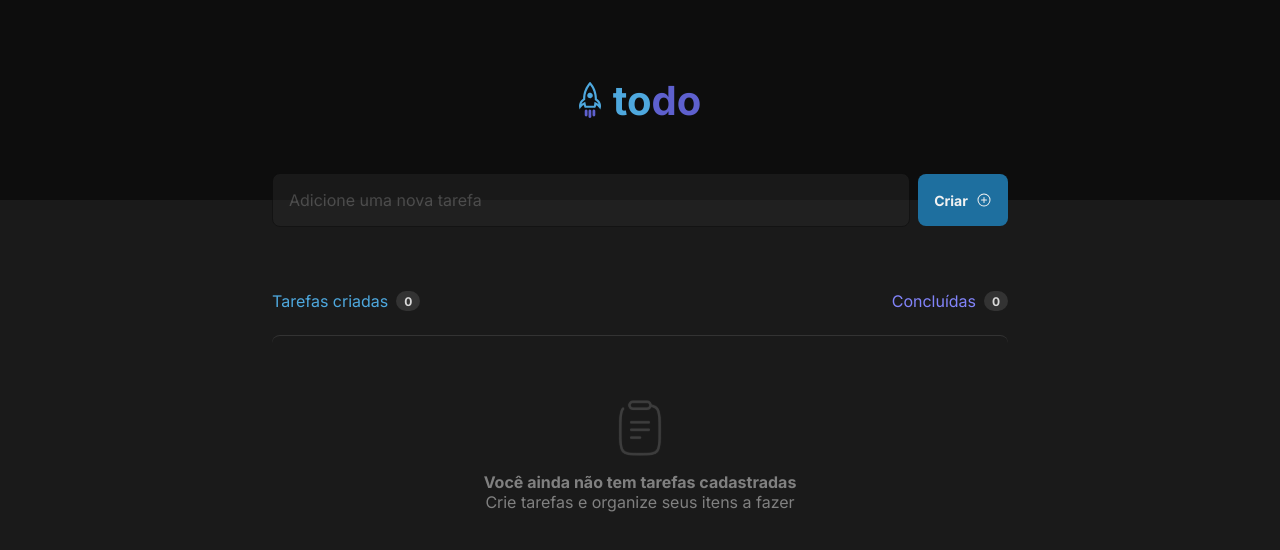
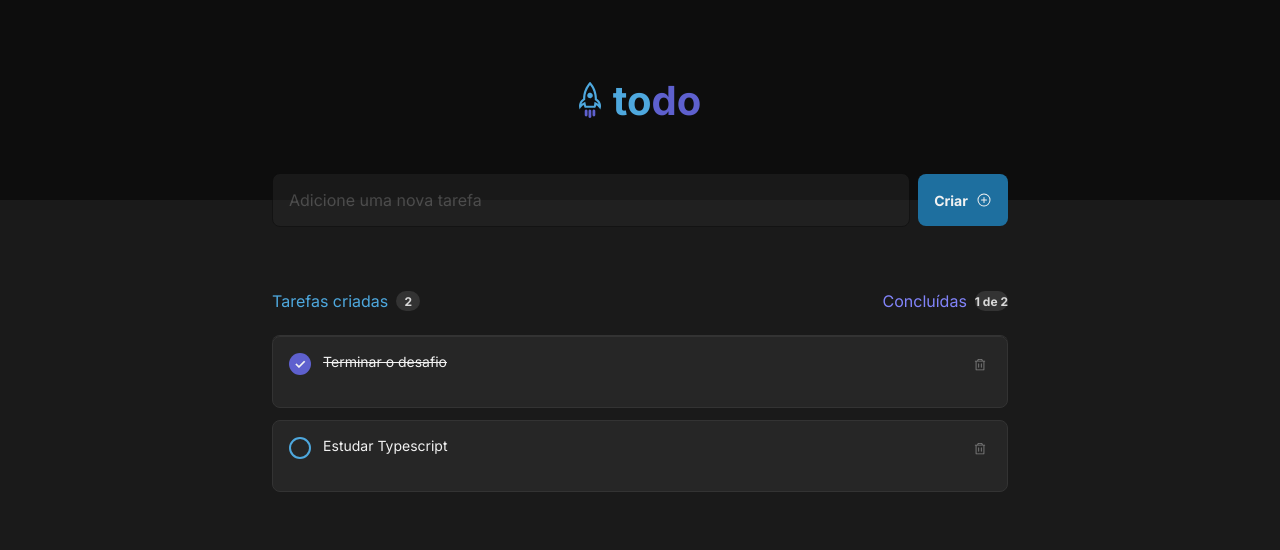
Before and after one commit to Matheus1714/ignite-project-todolist, a React (Vite) app: page / in a window 1280 px wide. Shown: the top 550 px of the page. Built offline with nearby package versions, Linux system fonts and the light colour scheme.

Commit message:
change data in listtask

```diff
--- a/src/components/ListTask.tsx
+++ b/src/components/ListTask.tsx
@@ -1,5 +1,6 @@
 import { EmptyTask } from './EmptyTasks'
 import styles from './ListTask.module.css'
+import { Card } from './Card'
 
 export interface Task{
     id:string
@@ -7,20 +8,40 @@ export interface Task{
     isComplete: boolean
 }
 
-const tasks:Task[] = []
+interface ListTaskProps{
+    tasks: Task[]
+    handleDeleteTask: (task: Task) => void
+    handlechangeChecked: (task: Task) => void
+}
 
-export function ListTask(){
-
-    const hasTask = tasks.length > 0
+export function ListTask({ tasks, handleDeleteTask, handlechangeChecked }:ListTaskProps){
 
     function generateTasks(){
         if(hasTask){
             return tasks.map(task => {
-                return <div key={task.id}>Task</div>
+                return (
+                    <Card
+                        key={task.id}
+                        task={task}
+                        handleDeleteTask={handleDeleteTask}
+                        handlechangeChecked={handlechangeChecked}
+                    />
+                )
             })
         }
         return <EmptyTask />
     }
+
+    function generateCounter(){
+        if(totalTasks > 0){
+            return <p>{tasksCheckeds} de {totalTasks}</p>
+        }
+        return <p>{tasksCheckeds}</p>
+    }
+
+    const totalTasks = tasks.length
+    const hasTask = totalTasks > 0
+    const tasksCheckeds = tasks.filter(task => task.isComplete).length
 
     return (
         <div className={styles.wrapper}>
@@ -29,13 +50,13 @@ export function ListTask(){
                     <div className={styles.createdTasks}>
                         <p>Tarefas criadas</p>
                         <div className={styles.counter}>
-                            <p>0</p>
+                            <p>{totalTasks}</p>
                         </div>
                     </div>
                     <div className={styles.completedTasks}>
                         <p>Concluídas</p>
                         <div className={styles.counter}>
-                            <p>0</p>
+                            <p>{generateCounter()}</p>
                         </div>
                     </div>
                 </header>
```
